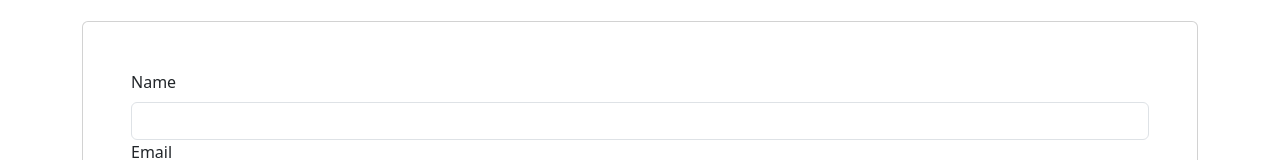
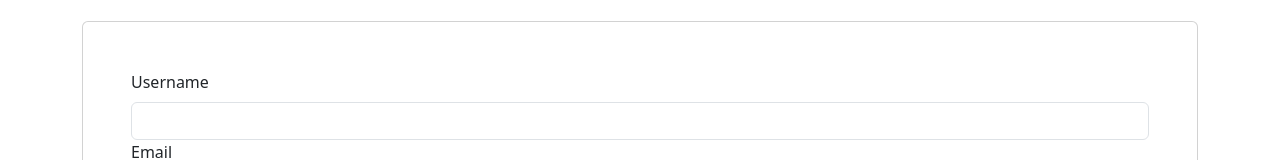
Before and after one commit to RamandeepVandal/mern-socialx, a React (Vite) app in the folder client/: page /register in a window 1280 px wide. Shown: the part 137-297 px from the top of the page. Built offline with nearby package versions, Linux system fonts and the light colour scheme.

Commit message:
Updated the name state

```diff
--- a/client/src/pages/Register.jsx
+++ b/client/src/pages/Register.jsx
@@ -50,7 +50,7 @@ export const Register = () => {
               <form className="card mt-3 p-5" onSubmit={onSubmit}>
                 <div className="form-group">
                   <label htmlFor="name" className="form-label">
-                    Name
+                    Username
                   </label>
                   <input
                     type="text"
```
